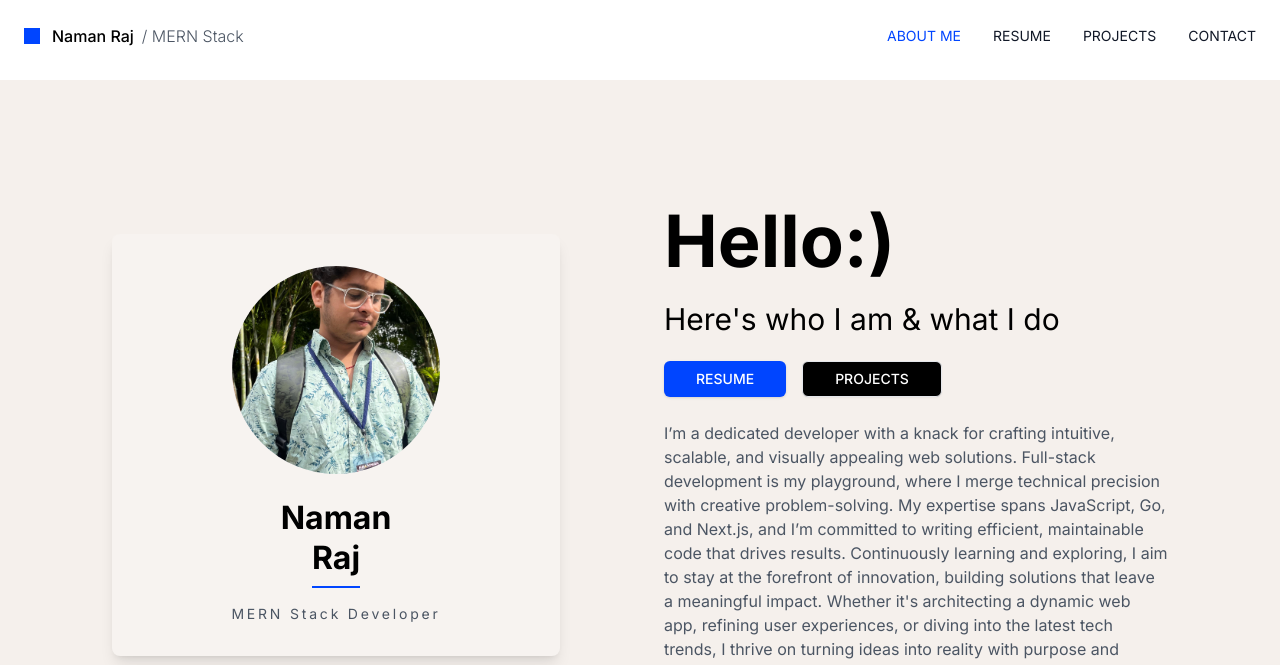
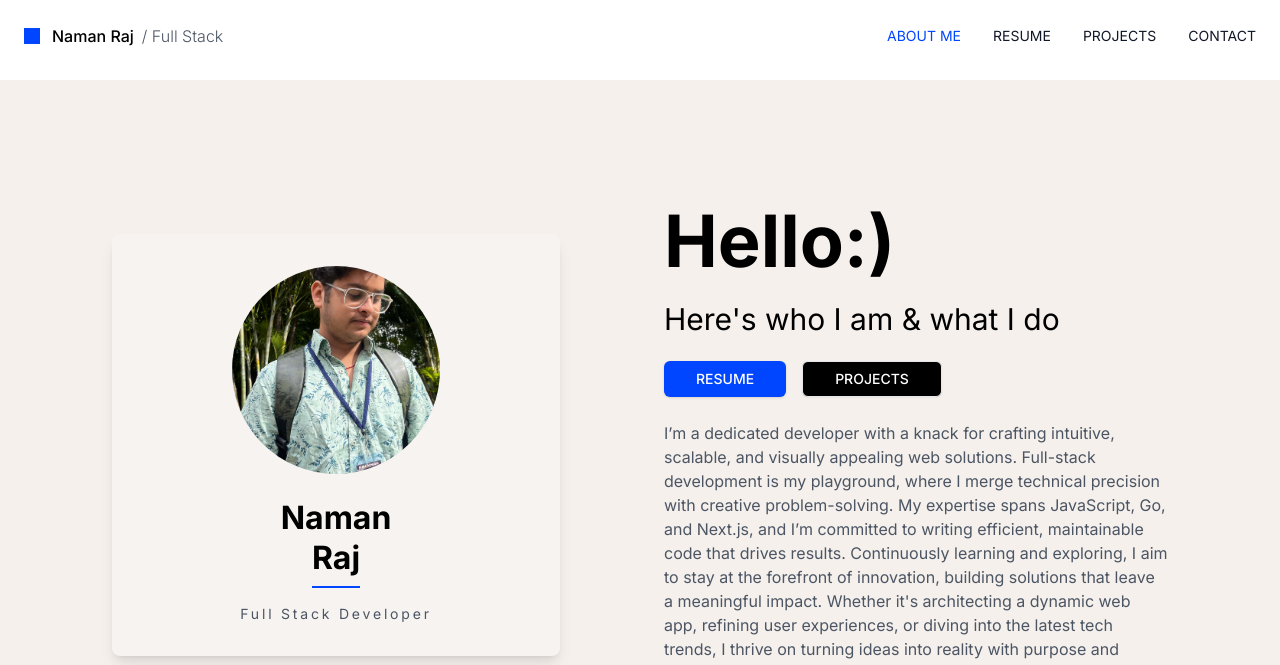
Before and after one commit to Denyme24/my-portfolio, a Next.js app: page / in a window 1280 px wide. Shown: the top 665 px of the page. Built offline with nearby package versions, Linux system fonts and the light colour scheme.

Commit message:
minimal changes

```diff
--- a/components/card.tsx
+++ b/components/card.tsx
@@ -29,7 +29,7 @@ export default function ProfileCard() {
 
         {/* Title */}
         <p className="text-sm tracking-[0.2em] text-gray-600">
-          MERN Stack Developer
+          Full Stack Developer
         </p>
       </div>
     </div>
--- a/components/header.tsx
+++ b/components/header.tsx
@@ -26,7 +26,7 @@ export default function Navbar() {
           >
             <span className="whitespace-nowrap font-medium">Naman Raj</span>
             <span className="hidden font-light text-gray-600 sm:inline">
-              / MERN Stack
+              / Full Stack
             </span>
           </Link>
         </div>
```
